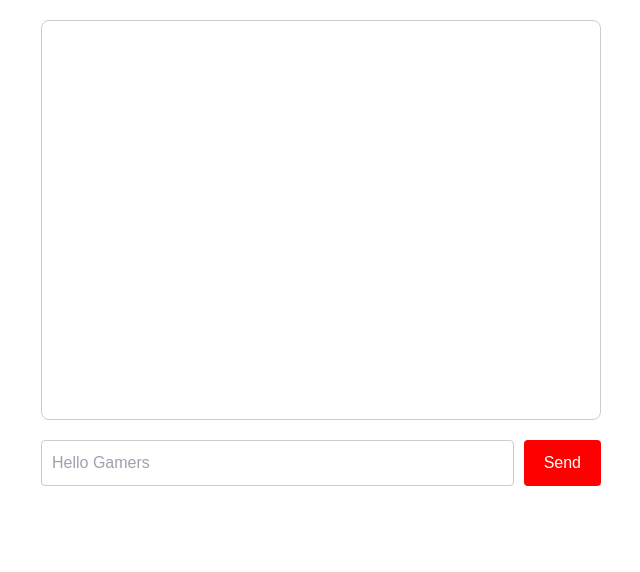
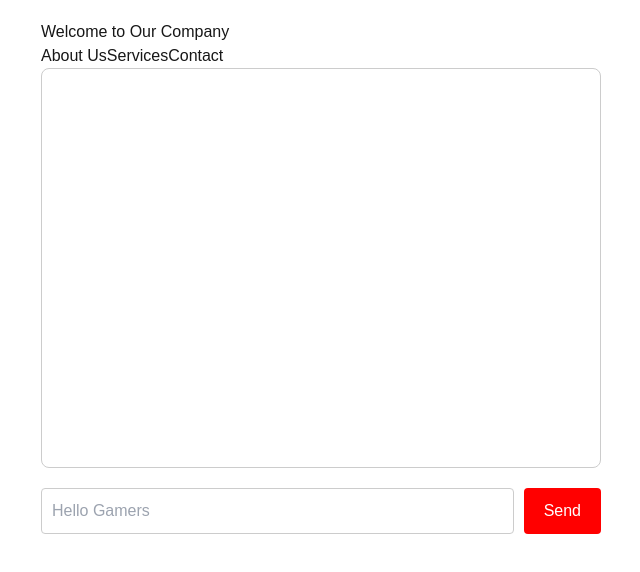
Before and after one commit to eafdeafd/project_with_friends, a Next.js app in the folder frontend/vct/: page / in a window 1280 px wide. Shown: the top 572 px of the page, without its empty margins (319-959 px from the left). Built offline with nearby package versions, Linux system fonts and the light colour scheme; a web font is replaced by a local one.

Commit message:
Updated headers

```diff
--- /dev/null
+++ b/frontend/vct/src/app/components/Header.js
@@ -0,0 +1,20 @@
+import React from 'react';
+
+export default function Header({ title, buttons }) {
+    return (
+        <div className="header-container">
+            <h1 className="header-title">{title}</h1>
+            <div className="button-container">
+                {buttons.map((button, index) => (
+                    <button
+                        key={index}
+                        className="info-button"
+                        onClick={button.onClick}
+                    >
+                        {button.label}
+                    </button>
+                ))}
+            </div>
+        </div>
+    );
+}
--- a/frontend/vct/src/app/page.js
+++ b/frontend/vct/src/app/page.js
@@ -2,6 +2,7 @@
 
 import Image from "next/image";
 import { useState } from "react";
+import Header from "./components/Header";
 
 export default function Home() {
   const [messages, setMessages] = useState([]);
@@ -14,8 +15,15 @@ export default function Home() {
     }
   };
 
+  const buttons = [
+    { label: 'About Us', onClick: () => alert('About Us clicked!') },
+    { label: 'Services', onClick: () => alert('Services clicked!') },
+    { label: 'Contact', onClick: () => alert('Contact clicked!') },
+  ];
+
   return (
     <div className="home-container">
+      <Header title="Welcome to Our Company" buttons={buttons}></Header>
       {/* Chatbox */}
       <div className="chatbox">
         {messages.map((message, index) => (
```
Also changed, not shown: frontend/vct/src/app/globals.css (line endings or trailing spaces).
